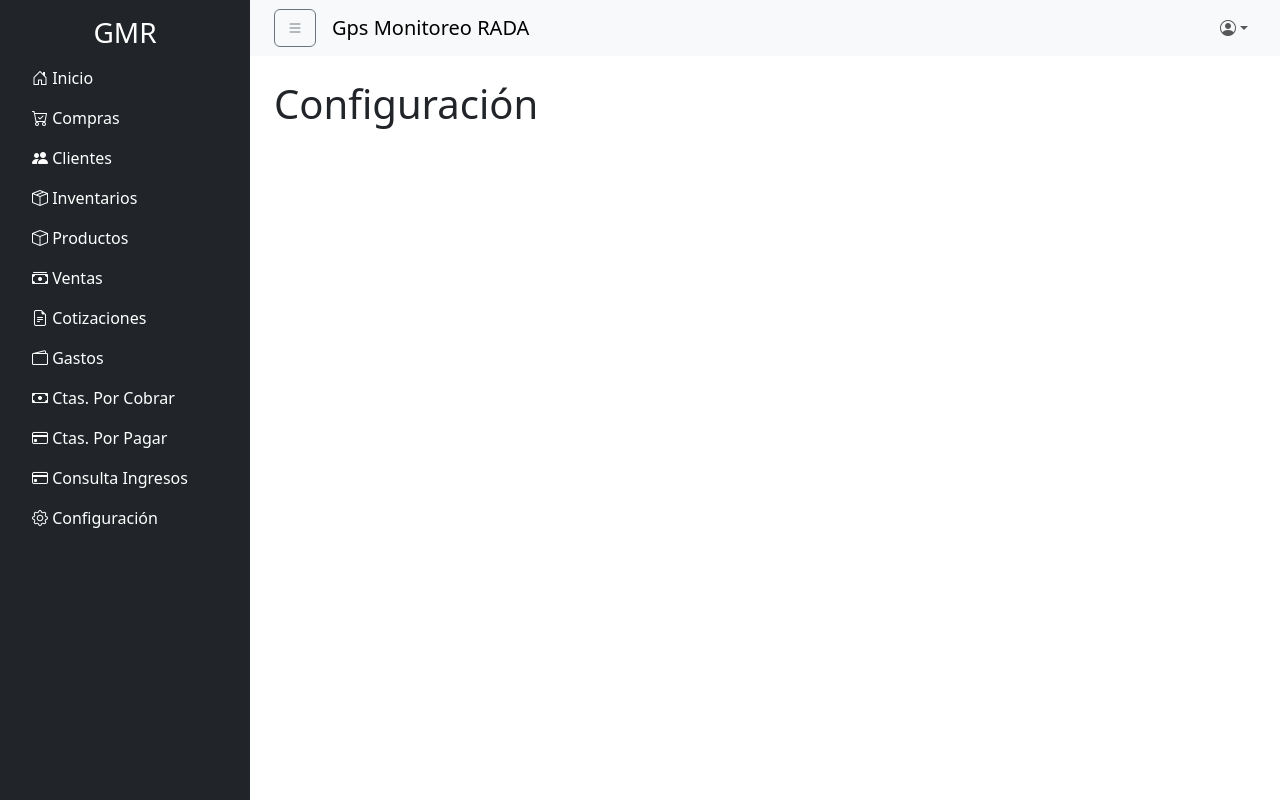
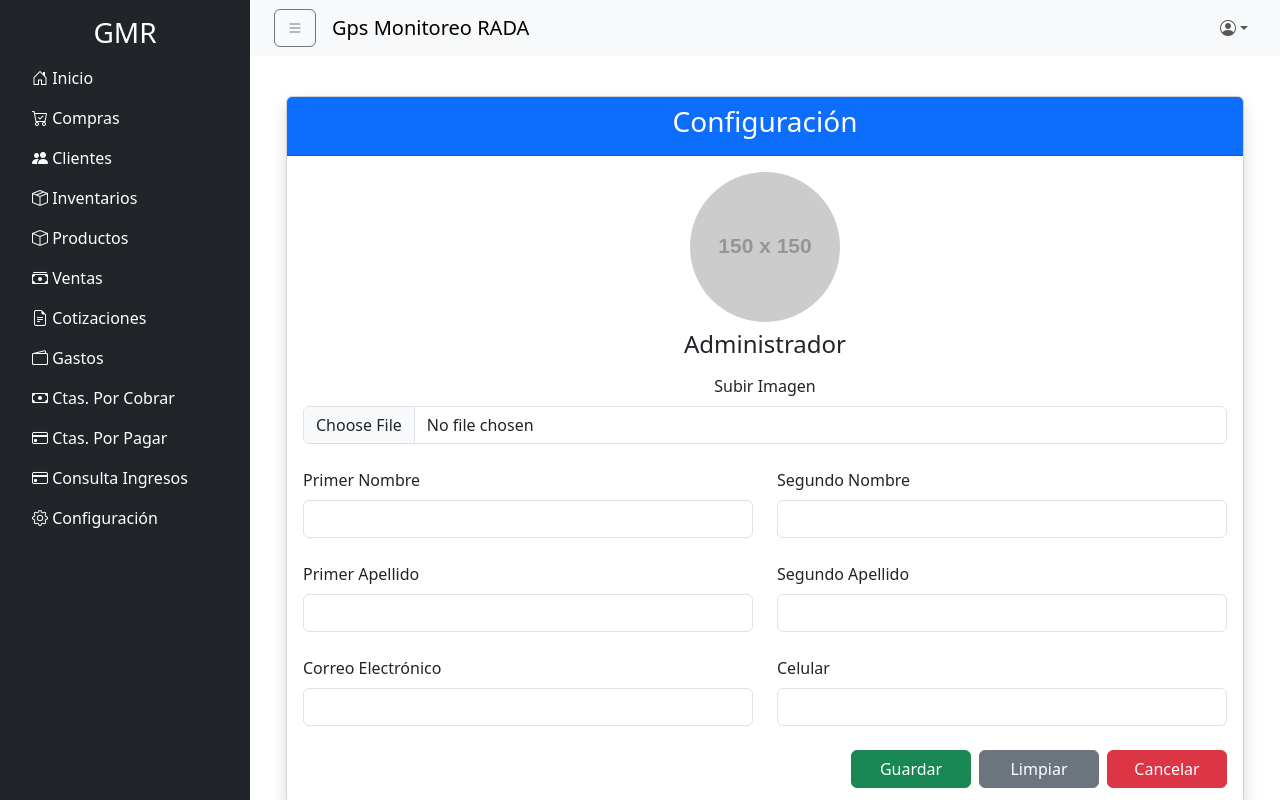
Before and after one commit to pachecop123/radamonitoreo-frontend, a Vue app: page /settings in a window 1280 px wide. Built offline with nearby package versions, Linux system fonts and the light colour scheme; sample sign-in values are in the browser's storage.

Commit message:
terminado settings

```diff
--- a/src/views/Settings.vue
+++ b/src/views/Settings.vue
@@ -1,16 +1,127 @@
 <template>
-    <div>
-      <h1>Configuración</h1>
-      <!-- Contenido de la página -->
+  <div class="container mt-3">
+    <div class="card shadow">
+      <div class="card-header text-center bg-primary text-white">
+        <h3>Configuración</h3>
+      </div>
+      <div class="card-body">
+        <!-- Información del Usuario -->
+        <div class="text-center mb-4">
+          <img :src="configuracion.imagenUsuario" alt="Imagen del Usuario" class="img-fluid rounded-circle" width="150" />
+          <h4 class="mt-2">{{ configuracion.rol }}</h4>
+          <!-- Campo para subir imagen -->
+          <div class="mt-3">
+            <label for="imagenUsuario" class="form-label">Subir Imagen</label>
+            <input type="file" id="imagenUsuario" class="form-control" @change="handleImageUpload" />
+          </div>
+        </div>
+        <!-- Campos de Configuración -->
+        <div class="row mb-4">
+          <div class="col-md-6">
+            <label for="primerNombre" class="form-label">Primer Nombre</label>
+            <input type="text" id="primerNombre" class="form-control" v-model="configuracion.primerNombre" />
+          </div>
+          <div class="col-md-6">
+            <label for="segundoNombre" class="form-label">Segundo Nombre</label>
+            <input type="text" id="segundoNombre" class="form-control" v-model="configuracion.segundoNombre" />
+          </div>
+        </div>
+        <div class="row mb-4">
+          <div class="col-md-6">
+            <label for="primerApellido" class="form-label">Primer Apellido</label>
+            <input type="text" id="primerApellido" class="form-control" v-model="configuracion.primerApellido" />
+          </div>
+          <div class="col-md-6">
+            <label for="segundoApellido" class="form-label">Segundo Apellido</label>
+            <input type="text" id="segundoApellido" class="form-control" v-model="configuracion.segundoApellido" />
+          </div>
+        </div>
+        <div class="row mb-4">
+          <div class="col-md-6">
+            <label for="email" class="form-label">Correo Electrónico</label>
+            <input type="email" id="email" class="form-control" v-model="configuracion.email" />
+          </div>
+          <div class="col-md-6">
+            <label for="celular" class="form-label">Celular</label>
+            <input type="text" id="celular" class="form-control" v-model="configuracion.celular" />
+          </div>
+        </div>
+        <!-- Botones de Acción -->
+        <div class="row mt-4">
+          <div class="col-md-12 text-end">
+            <button class="btn btn-success me-2" @click="guardarConfiguracion">
+              <i class="fas fa-save"></i> Guardar
+            </button>
+            <button class="btn btn-secondary me-2" @click="limpiarFormulario">
+              <i class="fas fa-broom"></i> Limpiar
+            </button>
+            <button class="btn btn-danger" @click="cancelar">
+              <i class="fas fa-trash"></i> Cancelar
+            </button>
+          </div>
+        </div>
+      </div>
+    </div>
   </div>
 </template>
 
 <script>
 export default {
-    name: 'Settings',
+  data() {
+    return {
+      configuracion: {
+        imagenUsuario: 'https://via.placeholder.com/150', // URL de la imagen del usuario
+        rol: 'Administrador', // Rol del usuario
+        primerNombre: '',
+        segundoNombre: '',
+        primerApellido: '',
+        segundoApellido: '',
+        email: '',
+        celular: ''
+      }
+    };
+  },
+  methods: {
+    guardarConfiguracion() {
+      // Lógica para guardar la configuración
+      console.log('Configuración guardada', this.configuracion);
+    },
+    limpiarFormulario() {
+      this.configuracion = {
+        imagenUsuario: 'https://via.placeholder.com/150',
+        rol: 'Administrador',
+        primerNombre: '',
+        segundoNombre: '',
+        primerApellido: '',
+        segundoApellido: '',
+        email: '',
+        celular: ''
+      };
+    },
+    cancelar() {
+      // Lógica para cancelar operación
+      console.log('Operación cancelada');
+      this.$router.push('/');
+    },
+    handleImageUpload(event) {
+      const file = event.target.files[0];
+      if (file) {
+        const reader = new FileReader();
+        reader.onload = (e) => {
+          this.configuracion.imagenUsuario = e.target.result;
+        };
+        reader.readAsDataURL(file);
+      }
+    }
+  }
 };
 </script>
 
 <style scoped>
-  /* Estilos específicos para esta vista */
+.card-header {
+  font-size: 1.5rem;
+}
+button {
+  min-width: 120px;
+}
 </style>
```
Lines whose indentation alone changed are shown as unchanged.
